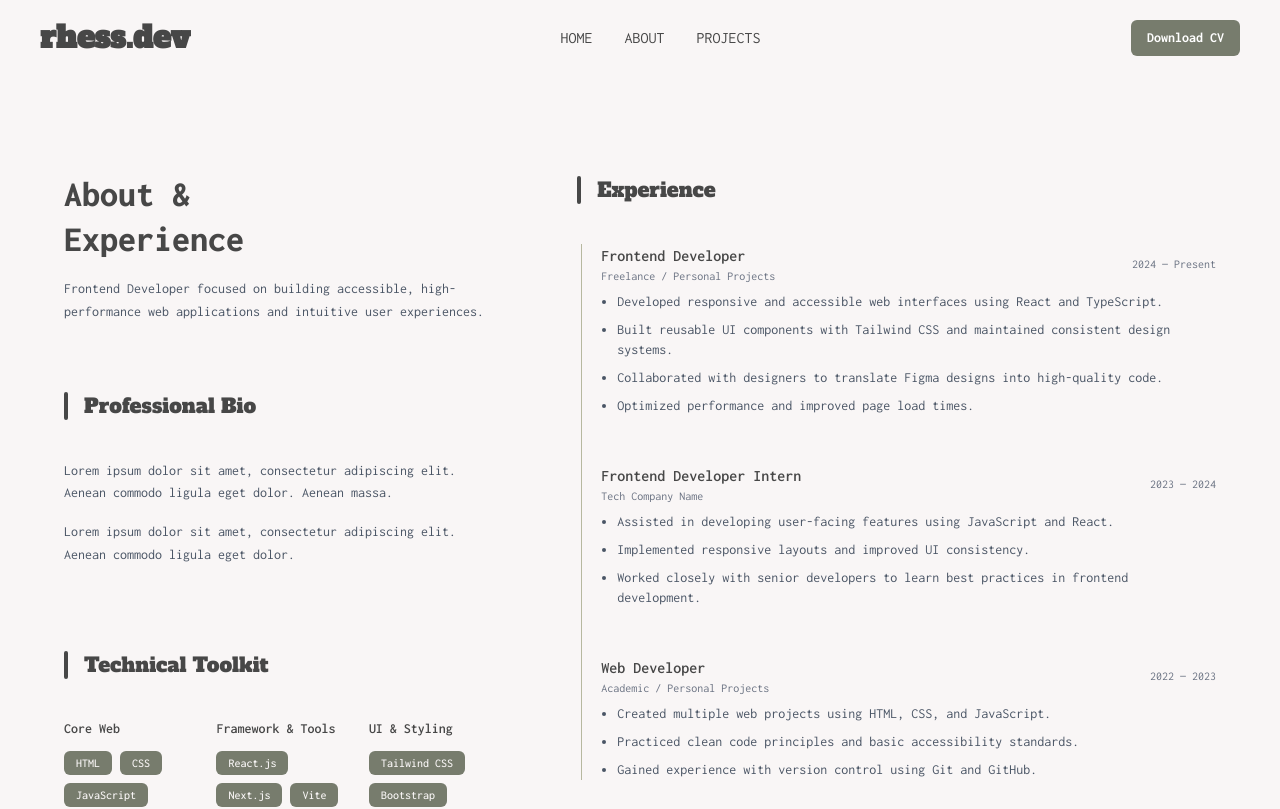
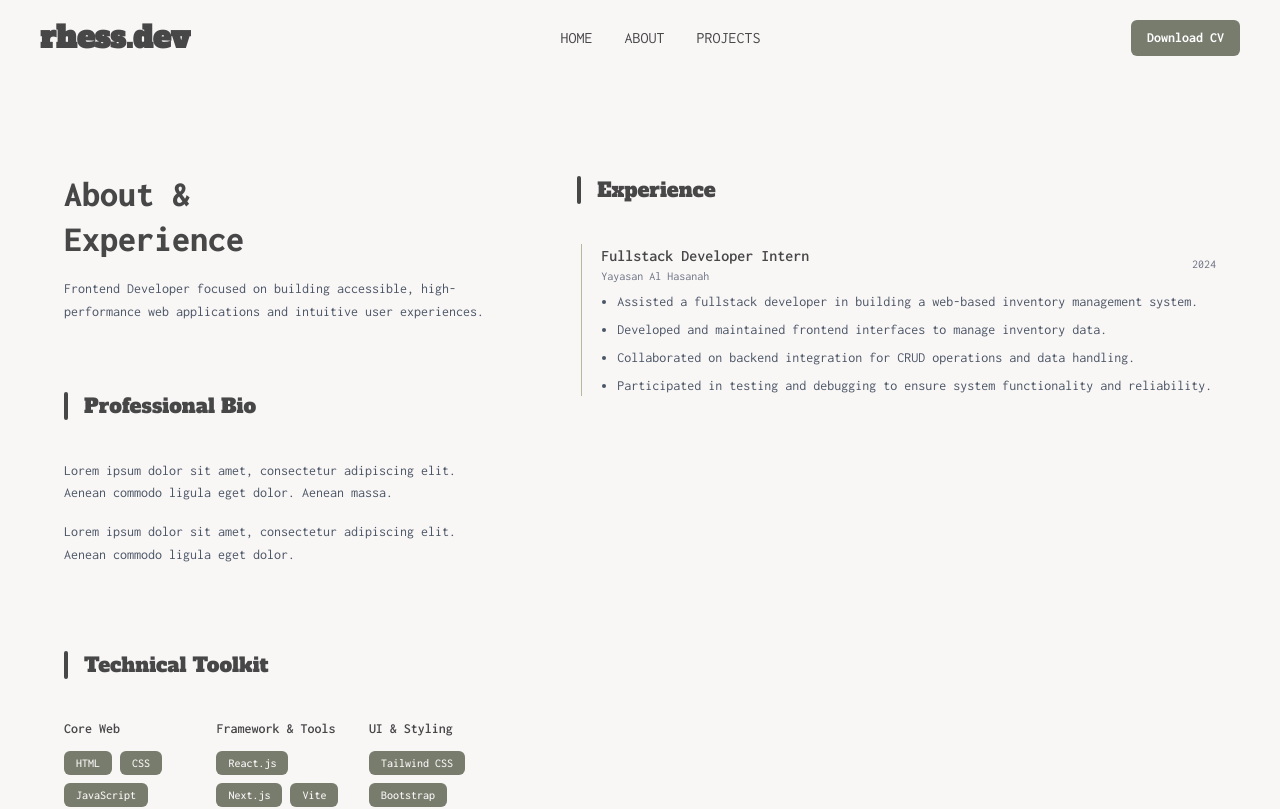
Before and after one commit to FakhriRa-Dot/web-portfolio, a React (Vite) app: page /about in a window 1280 px wide. Shown: the top 809 px of the page. Built offline with nearby package versions, Linux system fonts and the light colour scheme.

Commit message:
add link-socialmedia

```diff
--- a/src/components/footer.tsx
+++ b/src/components/footer.tsx
@@ -5,13 +5,28 @@ export default function Footer() {
         <p className="font-semibold text-gray-700">rhess.dev</p>
 
         <div className="flex gap-8 text-sm text-gray-600">
-          <a href="#" className="hover:text-gray-900 transition">
+          <a
+            href="https://github.com/FakhriRa-Dot"
+            target="_blank"
+            rel="noopener noreferrer"
+            className="hover:text-gray-900 transition"
+          >
             GitHub
           </a>
-          <a href="#" className="hover:text-gray-900 transition">
+          <a
+            href="www.linkedin.com/in/zahrahhafizahfakhri"
+            target="_blank"
+            rel="noopener noreferrer"
+            className="hover:text-gray-900 transition"
+          >
             Linkedin
           </a>
-          <a href="#" className="hover:text-gray-900 transition">
+          <a
+            href="https://x.com/rhessistance"
+            target="_blank"
+            rel="noopener noreferrer"
+            className="hover:text-gray-900 transition"
+          >
             Twitter
           </a>
         </div>
--- a/src/components/navbar.tsx
+++ b/src/components/navbar.tsx
@@ -13,9 +13,13 @@ export default function Navbar() {
         <Link to="/project">PROJECTS</Link>
       </ul>
 
-      <button className="rounded-md bg-sage px-4 py-2 text-sm text-white font-inconsolata font-bold">
+      <a
+        href="/CV/CV.pdf"
+        download
+        className="rounded-md bg-sage px-4 py-2 text-sm text-white font-inconsolata font-bold hover:opacity-90 transition"
+      >
         Download CV
-      </button>
+      </a>
     </nav>
   );
 }
--- a/src/data/experience.ts
+++ b/src/data/experience.ts
@@ -9,36 +9,14 @@ export type Experience = {
 export const experiences: Experience[] = [
   {
     id: 1,
-    role: "Frontend Developer",
-    company: "Freelance / Personal Projects",
-    period: "2024 — Present",
+    role: "Fullstack Developer Intern",
+    company: "Yayasan Al Hasanah",
+    period: "2024",
     points: [
-      "Developed responsive and accessible web interfaces using React and TypeScript.",
-      "Built reusable UI components with Tailwind CSS and maintained consistent design systems.",
-      "Collaborated with designers to translate Figma designs into high-quality code.",
-      "Optimized performance and improved page load times.",
-    ],
-  },
-  {
-    id: 2,
-    role: "Frontend Developer Intern",
-    company: "Tech Company Name",
-    period: "2023 — 2024",
-    points: [
-      "Assisted in developing user-facing features using JavaScript and React.",
-      "Implemented responsive layouts and improved UI consistency.",
-      "Worked closely with senior developers to learn best practices in frontend development.",
-    ],
-  },
-  {
-    id: 3,
-    role: "Web Developer",
-    company: "Academic / Personal Projects",
-    period: "2022 — 2023",
-    points: [
-      "Created multiple web projects using HTML, CSS, and JavaScript.",
-      "Practiced clean code principles and basic accessibility standards.",
-      "Gained experience with version control using Git and GitHub.",
+      "Assisted a fullstack developer in building a web-based inventory management system.",
+      "Developed and maintained frontend interfaces to manage inventory data.",
+      "Collaborated on backend integration for CRUD operations and data handling.",
+      "Participated in testing and debugging to ensure system functionality and reliability.",
     ],
   },
 ];
```
Also changed, not shown: 1 other file (tests, documents, lock files or other folders).
